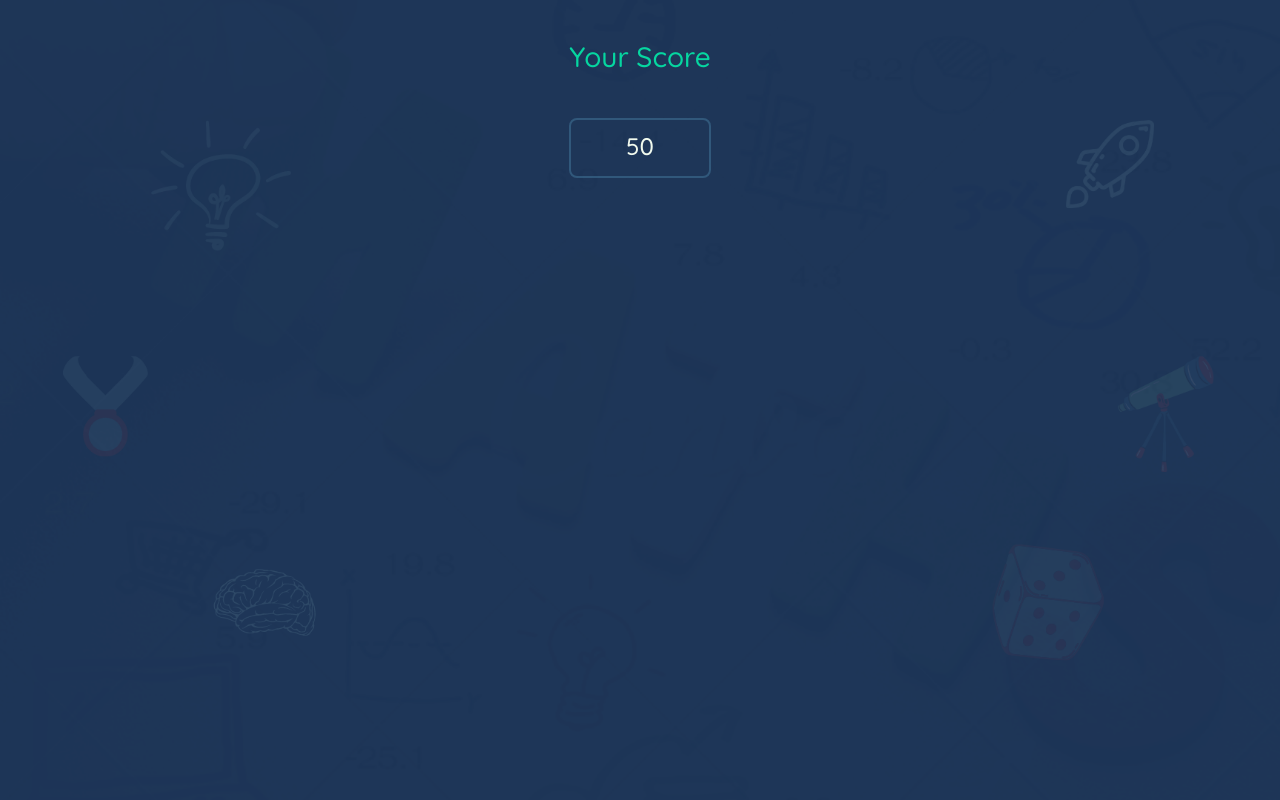
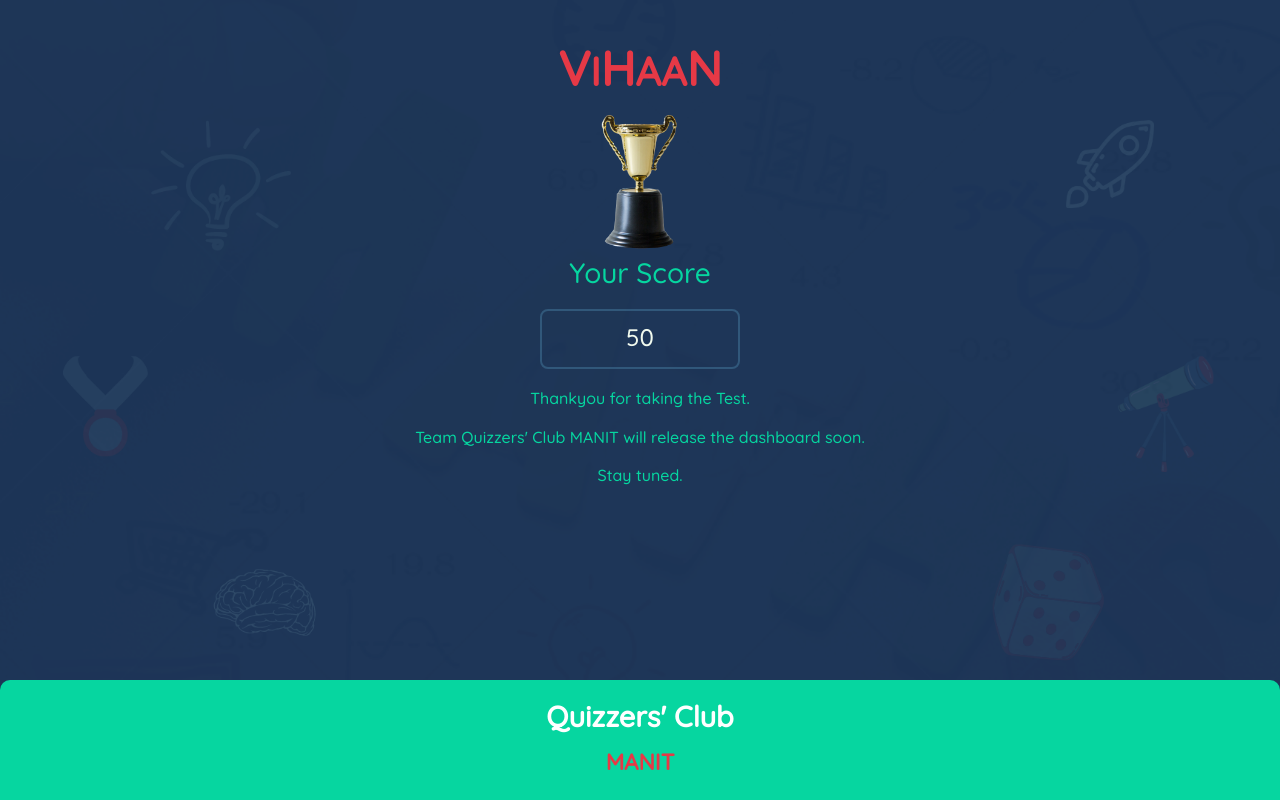
Before and after one commit to aman-malviya/carousel-based-quiz, a React (Create React App) app: page /score in a window 1280 px wide. Built offline with nearby package versions, Linux system fonts and the light colour scheme.

Commit message:
Improved score display page

```diff
--- a/src/components/Landing.jsx
+++ b/src/components/Landing.jsx
@@ -50,7 +50,7 @@ export default function Landing(){
 
 
     return(
-    <div className='landing-page' style={window.innerWidth<500?{'paddingBottom':'35%'}:{'paddingBottom':'15%'}}>
+    <div className='landing-page' style={window.innerWidth<500?{'paddingBottom':'40%'}:{'paddingBottom':'15%'}}>
         <h1 style={{'color':'#E63946', 'fontWeight':'bolder', 'textAlign':'center','fontSize':'3rem'}}>
             V<span style={{'fontSize':'2.5rem'}}>I</span>H<span style={{'fontSize':'2.5rem'}}>AA</span>N
         </h1>
--- a/src/components/Quiz.jsx
+++ b/src/components/Quiz.jsx
@@ -1,9 +1,9 @@
 import {React, useEffect, useState} from 'react';
 import Timer from './Timer';
 import {db} from '../firebase'
-// import {useHistory} from 'react-router-dom'
+import {useHistory} from 'react-router-dom'
 export default function Quiz() {
-  // const history=useHistory();
+  const history=useHistory();
   const numbers=[1,2,3,4,5,6,7,8,9,10,11,12,13,14,15,16,17,18,19,20,21,22,23,24,25,26,27,28,29,30];
 
   // function handleClick(e){
@@ -29,7 +29,9 @@ export default function Quiz() {
   }
 
   ,[])
-
+ const submitTest=()=>{
+    history.push("/score");
+ }
 
   return (<div className="question_section">
       {/* <p>{ques.
@@ -54,7 +56,7 @@ export default function Quiz() {
         <div style={{'position':'fixed', 'top':'0'}}>
         <Timer />
         </div>
-        <button className="submit-btn">SUBMIT</button>
+        <button onClick={submitTest} className="submit-btn">SUBMIT</button>
         <div id="carouselExampleIndicators" className="carousel" data-ride="false" data-interval="false" data-wrap="false">
           <div className="questionToggles">
             {numbers.map(number=>{
--- a/src/components/Score.jsx
+++ b/src/components/Score.jsx
@@ -2,10 +2,22 @@ import React from 'react'
 
 export default function Score(){
    return (<div className="d-flex justify-content-center landing-page">
+
         <div>
+            <h1 style={{'color':'#E63946', 'fontWeight':'bolder', 'textAlign':'center','fontSize':'3rem'}}>
+                V<span style={{'fontSize':'2.5rem'}}>I</span>H<span style={{'fontSize':'2.5rem'}}>AA</span>N
+            </h1>
+            <div className="d-flex justify-content-center">
+                <img width="150px" height="150px" src="trophy.png" />
+            </div>
             <h3>Your Score</h3>
+            <div style={{'border':'2px solid rgba(69, 123, 157,0.5)', 'borderRadius':'8px','height':'60px', 'width':'200px', 'margin':'auto', 'padding':'12px', 'color':'#f1faee'}}><h4 style={{'textAlign':'center'}}>50</h4></div>
+            <h6 style={{'color':'#06d6a0', 'padding':'20px 50px', 'textAlign':'center'}}>Thankyou for taking the Test.<br /><br />Team Quizzers' Club MANIT will release the dashboard soon.<br /><br />Stay tuned.</h6>
+        </div>
+        <div className="brand">
+            Quizzers' Club
             <br />
-            <div style={{'border':'2px solid rgba(69, 123, 157,0.5)', 'borderRadius':'8px','height':'60px', 'padding':'12px', 'color':'#f1faee'}}><h4 style={{'textAlign':'center'}}>50</h4></div>
+            <span style={{'color':'#E63946', 'fontSize':'1.4rem'}}>MANIT</span>
         </div>
    </div>)
 }
```
Also changed, not shown: public/trophy.png (added), 1 other file (tests, documents, lock files or other folders).
